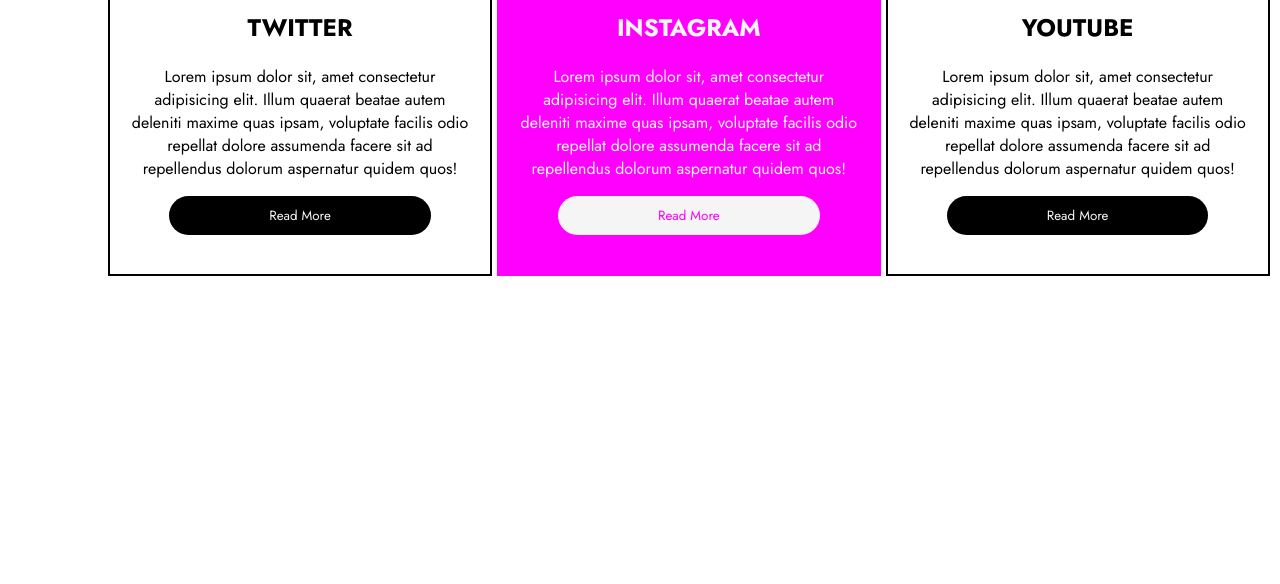
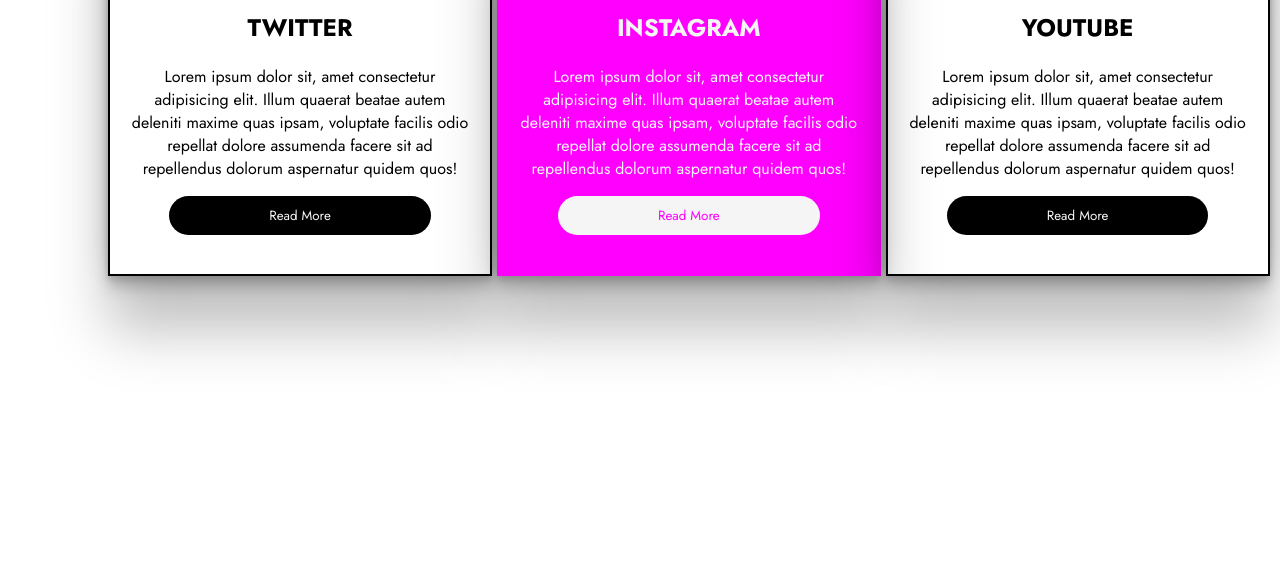
Before and after one commit to MuhammadMuzzammilRana/css-cards, a plain HTML site: page index.html in a window 1280 px wide. Shown: the part 216-800 px from the top of the page. Drawn offline with Linux system fonts and the light colour scheme.

Commit message:
Update style.css

```diff
--- a/style.css
+++ b/style.css
@@ -15,6 +15,7 @@ img{
         height: 340px;
     width: 340px;
     padding: 20px;
+    box-shadow: rgba(0, 0, 0, 0.25) 0px 54px 55px, rgba(0, 0, 0, 0.12) 0px -12px 30px, rgba(0, 0, 0, 0.12) 0px 4px 6px, rgba(0, 0, 0, 0.17) 0px 12px 13px, rgba(0, 0, 0, 0.09) 0px -3px 5px;
 }
 #card2{
     background-color: magenta;
@@ -24,9 +25,11 @@ img{
     height: 340px;
     width: 340px;
     padding: 20px;
+    box-shadow: rgba(0, 0, 0, 0.25) 0px 54px 55px, rgba(0, 0, 0, 0.12) 0px -12px 30px, rgba(0, 0, 0, 0.12) 0px 4px 6px, rgba(0, 0, 0, 0.17) 0px 12px 13px, rgba(0, 0, 0, 0.09) 0px -3px 5px;
 }
 #card1{
  margin-left: 100px;
+
 }
 button{
     font-family: jost;
```
